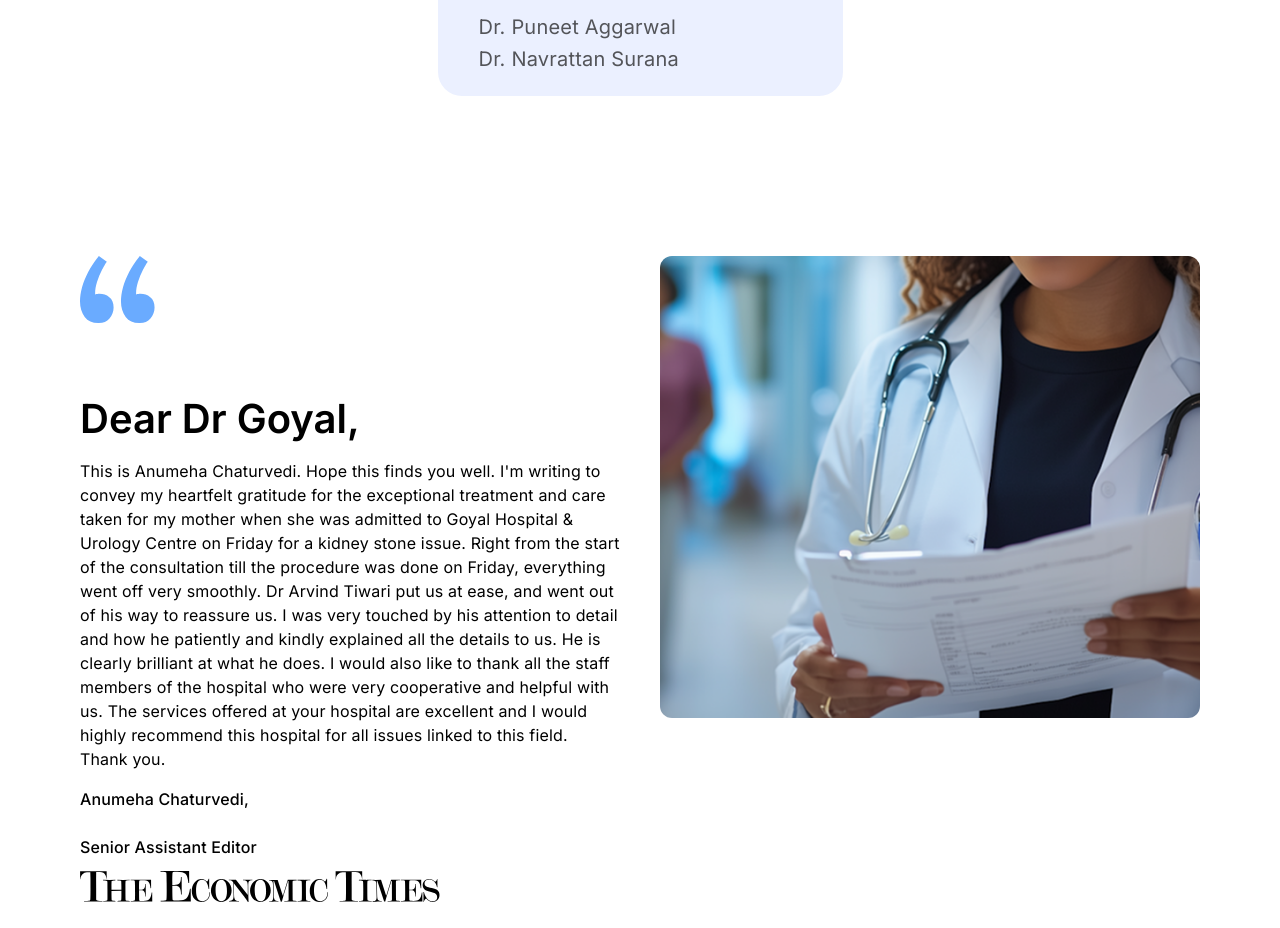
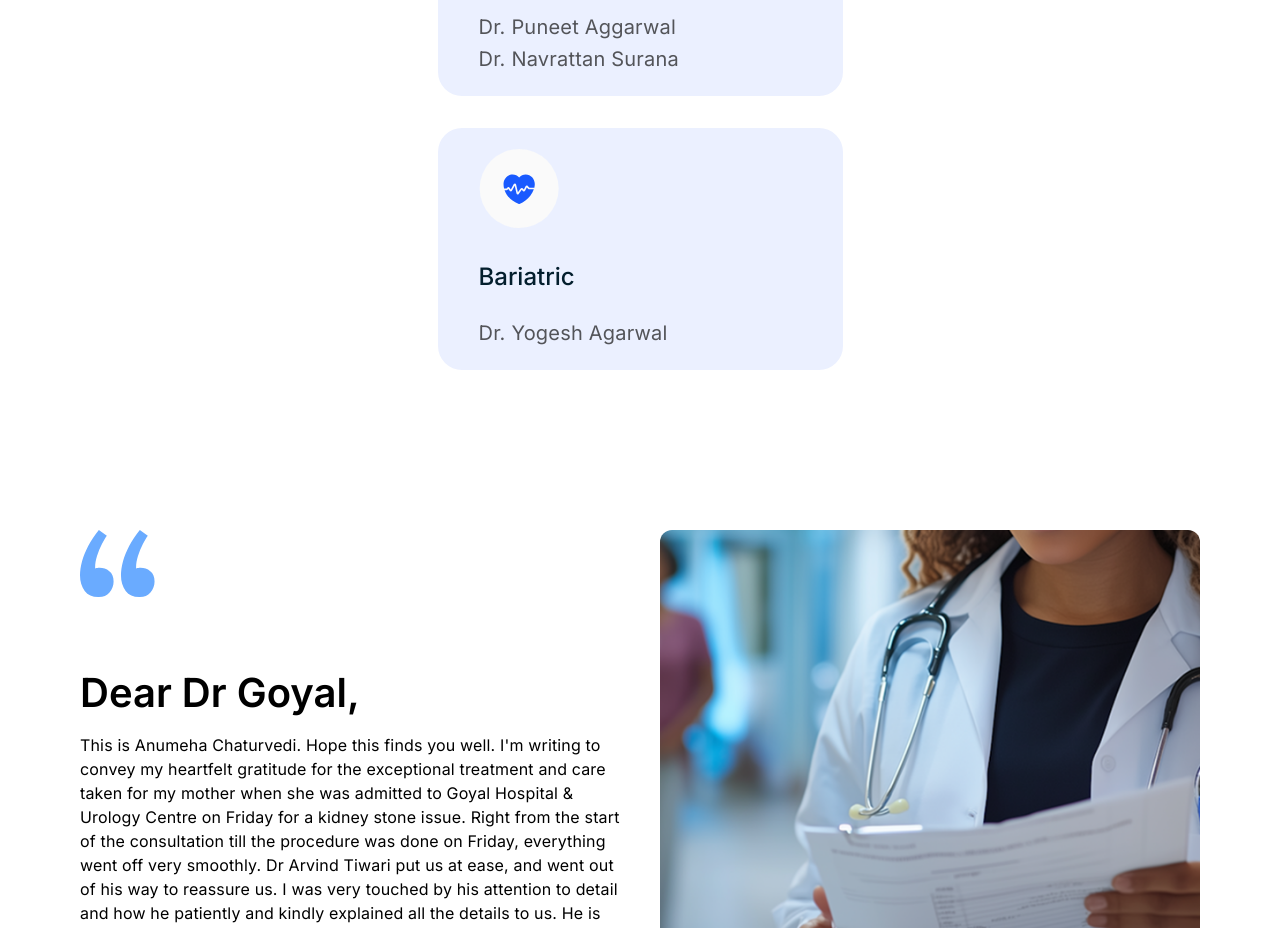
Before and after one commit to Arjunan1234/Goyal-Hospital, a React (Vite) app: page /speciality in a window 1280 px wide. Shown: the part 3800-4728 px from the top of the page. Built offline with nearby package versions, Linux system fonts and the light colour scheme.

Commit message:
Bariatriccontent completed

```diff
--- a/src/components/DoctorCards/DoctorCards.jsx
+++ b/src/components/DoctorCards/DoctorCards.jsx
@@ -130,33 +130,30 @@ export const cardsContent = [
       icon: cardiology,
       redirection: "Neurology",
       iconAltText: "Neurology",
-      doctorsList: [
-       "Dr. Abhinav Gupta",
-       "Dr. Shitla Prasad Pathak",
-       ""
-      ],
+      doctorsList: ["Dr. Abhinav Gupta", "Dr. Shitla Prasad Pathak", ""],
     },
     {
       Title: "Gastroenterology",
       icon: cardiology,
       redirection: "Gastroenterology",
       iconAltText: "Gastroenterology",
-      doctorsList: [
-       "Dr. Ashish Garg",
-       "Dr. Anando Sengupta",
-
-      ],
+      doctorsList: ["Dr. Ashish Garg", "Dr. Anando Sengupta"],
     },
     {
       Title: "Dermatology",
       icon: cardiology,
       redirection: "Dermatology",
       iconAltText: "Dermatology",
-      doctorsList: [
-       "Dr. Puneet Aggarwal",
-       "Dr. Navrattan Surana",
-
-      ],
+      doctorsList: ["Dr. Puneet Aggarwal", "Dr. Navrattan Surana"],
+    },
+  ],
+  [
+    {
+      Title: "Bariatric",
+      icon: cardiology,
+      redirection: "Bariatric",
+      iconAltText: "Bariatric",
+      doctorsList: ["Dr. Yogesh Agarwal"],
     },
   ],
 ];
@@ -169,7 +166,7 @@ const DoctorCards = () => {
   };
   const isMobile = useScreenMobile({ size: 568 });
 
-  const defaultVisibleRows = isMobile ? 1 : 4;
+  const defaultVisibleRows = isMobile ? 1 : 5;
   const [visibleRows, setVisibleRows] = useState(defaultVisibleRows);
 
   useEffect(() => {
--- /dev/null
+++ b/src/components/IndividualServicePages/Bariatric.jsx
@@ -0,0 +1,28 @@
+import React from "react";
+import "./bariatric.scss"
+import DepartmentHeader from "../DepartmentHeader/DepartmentHeader";
+import { bariatricDepartmentHeader, bariatricDepartmentHeaderContent, bariatricFacilityHeader, bariatricFacilityHeaderContent, bariatricOdpBookingContent, bariatricOdpBookingHeader } from "../../constants/serviceDetailsContent";
+import DepartmentFacility from "../DepartmentFacility/DepartmentFacility";
+import OdpBooking from "../OdpBooking/OdpBooking";
+const Bariatric = () => {
+  return (
+    <>
+      <div className="bariatricWrapper">
+          <DepartmentHeader
+          title={bariatricDepartmentHeader}
+          content={bariatricDepartmentHeaderContent}
+        />
+          <DepartmentFacility
+          title={bariatricFacilityHeader}
+          content={bariatricFacilityHeaderContent}
+        />
+        <OdpBooking
+          title={bariatricOdpBookingHeader}
+          content={bariatricOdpBookingContent}
+        />
+      </div>
+    </>
+  );
+};
+
+export default Bariatric;
--- /dev/null
+++ b/src/components/IndividualServicePages/bariatric.scss
@@ -0,0 +1,6 @@
+@use "/src/styles/variables.scss" as variable;
+.bariatricWrapper{
+    display: flex;
+    flex-direction: column;
+    gap: 48px;
+}
--- a/src/components/Modal/modal.scss
+++ b/src/components/Modal/modal.scss
@@ -11,7 +11,7 @@
   display: flex;
   justify-content: center;
   align-items: center;
-  background-color: rgba(0, 0, 0, 0.05);
+  background-color: rgba(0, 0, 0, 0.5);
   z-index: 110;
 
 
--- a/src/components/ServiceDetailParentWrapper/ServiceDetailParentWrapper.jsx
+++ b/src/components/ServiceDetailParentWrapper/ServiceDetailParentWrapper.jsx
@@ -19,6 +19,7 @@ import Cardiology from "../IndividualServicePages/Cardiology";
 import Neurology from "../IndividualServicePages/Neurology";
 import Gastroenterology from "../IndividualServicePages/Gastroenterology";
 import Dermatology from "../IndividualServicePages/Dermatology";
+import Bariatric from "../IndividualServicePages/Bariatric";
 const departmentComponents = {
   Cardiology: Cardiology,
   Neurology: Neurology,
@@ -32,12 +33,12 @@ const departmentComponents = {
   ),
   Pediatrics: Pediatrics,
   Dermatology: Dermatology,
-  Bariatric: () => <div></div>,
+  Bariatric: Bariatric,
   Plastic: () => <div>Pediatrics Component</div>,
   Surgery:  SurgeryContent,
   Eye: EyeContent,
   Medicine:MedicineContent,
-  Anesthesia:Anesthesia
+  Anesthesia:Anesthesia,
 };
 const ServiceDetailParentWrapper = ({ initialDepartment }) => {
   const [selectedDept, setSelectedDept] = useState("Urology & Andrology");
--- a/src/constants/serviceDetailsContent.js
+++ b/src/constants/serviceDetailsContent.js
@@ -22,6 +22,42 @@ export const navBoxContent = [
   "Medicine",
   "Anesthesia",
 ];
+// bariatric
+export const bariatricDepartmentHeader =
+  "Department of Minimal Access & Bariatric Surgery";
+export const bariatricDepartmentHeaderContent =
+  "The Department of Minimal Access & Bariatric Surgery offers advanced facilities for both minimal access (laparoscopic) and bariatric (weight loss and metabolic) surgeries. The team specializes in a range of minimally invasive procedures and metabolic operations, utilizing state-of-the-art technology and modern techniques to ensure patient safety, quick recovery, and effective outcomes.";
+export const bariatricOdpBookingHeader = "OPD Booking";
+export const bariatricOdpBookingContent = [
+  {
+    drName: "Dr. Yogesh Agarwal",
+    design: "MBBS, MS, FIAGES, FALS (Bariatric), MBA(FMS)",
+    drPhoto: sampleDoctor,
+    details: [
+      {
+        icon: panel,
+        content: "On Panel: Yes",
+      },
+
+      {
+        icon: clock,
+        content: "Monday to Saturday 11 am to 1 pm",
+      },
+    ],
+    buttonText: "Confirm Availabilty",
+  },
+];
+export const bariatricFacilityHeader = "Facilities Available";
+
+export const bariatricFacilityHeaderContent = [
+  "Hepato Pancreato Biliary Surgeries",
+  "Hernia",
+  "Upper GI (GERD, Hiatus, Esophagectomy)",
+  "Solid Organ Surgeries",
+  "Laser/MIS Proctocology",
+  "Upper GI and Lower GI Endoscopy",
+];
+
 // dermatology
 export const dermatologyDepartmentHeader = "Department of Dermatology";
 export const dermatologyDepartmentHeaderContent =
```
